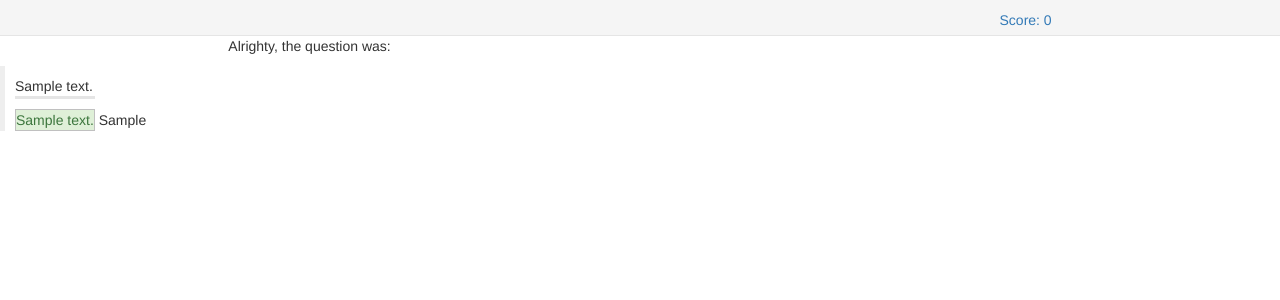
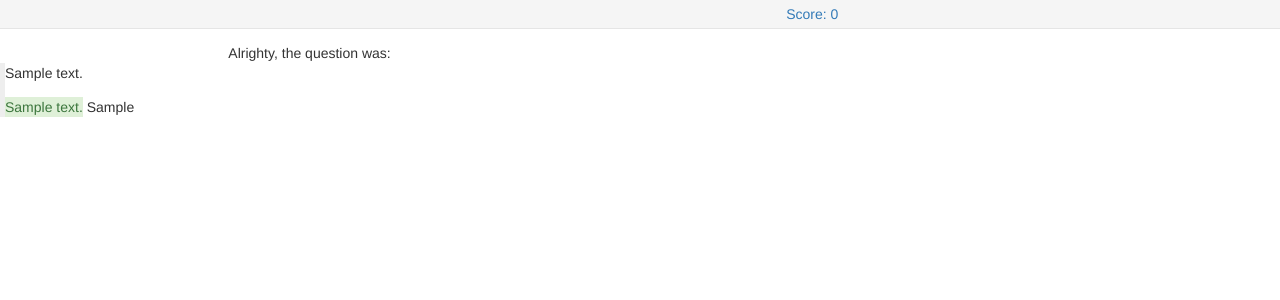
Before and after one commit to alexandershov/pydrill, a Flask app: page /explain/1/1/1/ in a window 1280 px wide. Shown: the top 300 px of the page. Run offline with Flask 2, Linux system fonts and the light colour scheme; tables that the repository leaves empty hold one stand-in row (values such as "Sample post"); data that the repository does not hold is empty.

Commit message:
Clean up question styles

```diff
--- a/pydrill/less/pydrill.less
+++ b/pydrill/less/pydrill.less
@@ -1,5 +1,30 @@
 @import "pygments.less";
 @import "bootstrap/less/bootstrap.less";
+
+.header {
+  .make-row();
+  background-color: #f5f5f5;
+  border-bottom: 1px solid #e5e5e5;
+  padding: 0.3em 0;
+  margin-bottom: 1em;
+
+  .prev-message() {
+    .border-radius(0.25em);
+    padding: 0.1em 0.3em;
+  }
+
+  .prev-correct {
+    .prev-message();
+    background-color: @state-success-bg;
+    color: @state-success-text;
+  }
+
+  .prev-wrong {
+    .prev-message();
+    background-color: @state-danger-bg;
+    color: @state-danger-text;
+  }
+}
 
 .border-radius(@radius) {
   .border-top-radius(@radius);
@@ -20,67 +45,56 @@
   }
 }
 
+.question {
+  // TODO: DRY it up with .explanation display
+  @media (min-width: @screen-sm-min) {
+    display: inline-block;
+  }
+
+  .text {
+    margin: 0 0 1em 0;
+  }
+}
+
+.highlighted() {
+  background-color: #e1e8f0;
+  .border-radius(0.25em);
+}
+
+.unbootstraped-pre() {
+  background-color: transparent;
+  margin: 0;
+  padding: 0;
+  border: 0;
+}
+
+.highlight {
+  .highlighted();
+  padding: 0.3em;
+  margin: 0 0 0.4em 0;
+  pre {
+    .unbootstraped-pre();
+  }
+}
+
+.highlight-inline {
+  .highlighted();
+  display: inline-block;
+  padding: 0 0.2em;
+
+  pre {
+    .unbootstraped-pre();
+    display: inline;
+  }
+}
+
 .explanation {
-  margin-top: 10px;
-  @media (min-width: @screen-sm-max) {
+  @media (min-width: @screen-sm-min) {
     display: inline-block;
   }
 
   .question {
     border-left: @blockquote-border-color 5px solid;
-    padding-left: 10px;
-  }
-
-  .paragraph {
-    margin-bottom: 1em;
-  }
-}
-
-.question {
-  // TODO: DRY it up with .explanation display
-  @media (min-width: @screen-sm-max) {
-    display: inline-block;
-  }
-
-  .text {
-    margin: 10px 0 10px 0;
-    @media (max-width: @screen-xs-max) {
-      padding: 0 10px 5px 10px;
-    }
-    border-bottom: 3px solid #e5e5e5;
-  }
-}
-
-.highlighted {
-  background: #e1e8f0;
-}
-
-.unbootstraped-pre {
-  display: inline;
-  padding: 0;
-  margin: 0;
-  border: 0;
-  background-color: transparent;
-}
-
-.highlight {
-  .highlighted;
-  padding: 4px;
-  margin: 0 0 4px 0;
-  .border-radius(2px);
-  pre {
-    .unbootstraped-pre;
-  }
-}
-
-.highlight-inline {
-  display: inline-block;
-  padding: 0 4px;
-  .border-radius(5px);
-  .highlighted;
-
-  pre {
-    .unbootstraped-pre;
   }
 }
 
@@ -88,25 +102,12 @@
   color: @link-color;
 }
 
-.answer:hover:not(.static-answer) {
-  background-color: #ffffa0;
-}
-
-.answer {
-  border-bottom: 1px solid silver;
-
-  @media (min-width: @screen-sm-max) {
-    border-left: 1px solid silver;
-    border-right: 1px solid silver;
-  }
-
-  &:first-child {
-    border-top: 1px solid silver;
-  }
-
-  button {
-    text-align: left;
-  }
+.answer-button {
+  .btn-block();
+  .btn();
+  .btn-default();
+  text-align: left;
+  .border-radius(0);
 }
 
 .prev-answer {
@@ -115,33 +116,9 @@
   .make-md-column-offset(2);
 }
 
-.message {
-  padding: 0.2em 0.4em;
-  .border-radius(4px);
-}
-
-.correct {
-  .message();
-  background-color: @state-success-bg;
-  color: @state-success-text;
-}
-
-.wrong {
-  .message();
-  background-color: @state-danger-bg;
-  color: @state-danger-text;
-}
-
-.status {
-  .make-row();
-  padding: 10px 0 5px 0;
-  background-color: #f5f5f5;
-  border-bottom: 1px solid #e5e5e5;
-}
-
 .score {
   .make-xs-column(6);
-  .make-md-column(6);
+  .make-md-column(4);
   text-align: right;
 }
 
--- a/pydrill/templates/ask.html
+++ b/pydrill/templates/ask.html
@@ -2,8 +2,7 @@
 
 {% block title %}pydrill{% endblock %}
 
-{% block content %}
-    {% include 'status.html' %}
+{% block main %}
     <div class="row">
         <div class="content">
             {{ question|render_question }}
--- a/pydrill/templates/base.html
+++ b/pydrill/templates/base.html
@@ -8,7 +8,8 @@
 </head>
 <body>
 <div class="container-fluid">
-    {% block content %}{% endblock %}
+    {% include 'header.html' %}
+    {% block main %}{% endblock %}
 </div>
 </body>
 </html>
--- a/pydrill/templates/explain.html
+++ b/pydrill/templates/explain.html
@@ -1,13 +1,12 @@
 {% extends 'base.html' %}
 
 {# TODO: remove duplication with ask.html #}
-{% block content %}
-    {% include 'status.html' %}
+{% block main %}
     <div class="row">
         <div class="content">Alrighty, the question was:</div>
     </div>
     <div class="row">
-        <div class="question-wrapper explanation">
+        <div class="explanation">
             {{ question|render_explained_question(given_answer) }}
         </div>
     </div>
--- a/pydrill/templates/status.html
+++ b/pydrill/templates/header.html
@@ -1,9 +1,9 @@
-<div class="status">
+<div class="header">
     <div class="prev-answer">
         {% with prev_answer = get_prev_answer() %}
             {% if prev_answer is not none %}
 
-                <span class="{% if prev_answer['is_correct'] %}correct{% else %}wrong{% endif %}">
+                <span class="{% if prev_answer['is_correct'] %}prev-correct{% else %}prev-wrong{% endif %}">
                     {{ prev_answer['is_correct']|get_answer_message }}</span>
                 <a href="{{ prev_answer['explain_url'] }}">
                     Why?
--- a/pydrill/templates/question.html
+++ b/pydrill/templates/question.html
@@ -7,7 +7,7 @@
                     <form method="POST"
                           action="{{ url_for('accept_answer', question_id=question.id,
                                                               answer_id=answer.id, seed=g.seed) }}">
-                        <button type="submit" class="btn-link btn-block answer-button">
+                        <button type="submit" class="answer-button">
                             {{ answer.text|render(vars) }}
                         </button>
                     </form>
--- a/pydrill/templates/score.html
+++ b/pydrill/templates/score.html
@@ -3,7 +3,6 @@
 {% block title %}score{% endblock %}
 
 {% block content %}
-    {% include 'status.html' %}
     <div class="content">
         <ul>
             {% for ts in teams_scores %}
```
Also changed, not shown: pydrill/static/css/pydrill.css.
